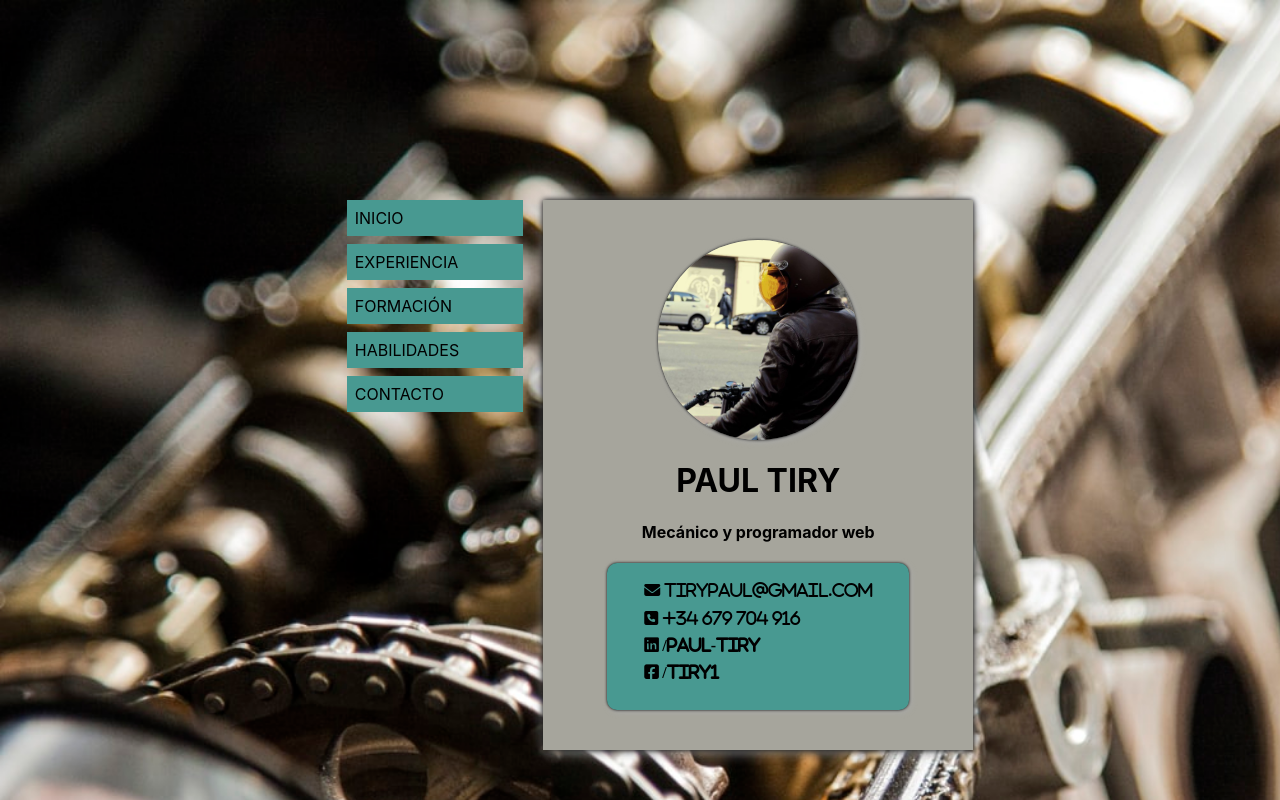
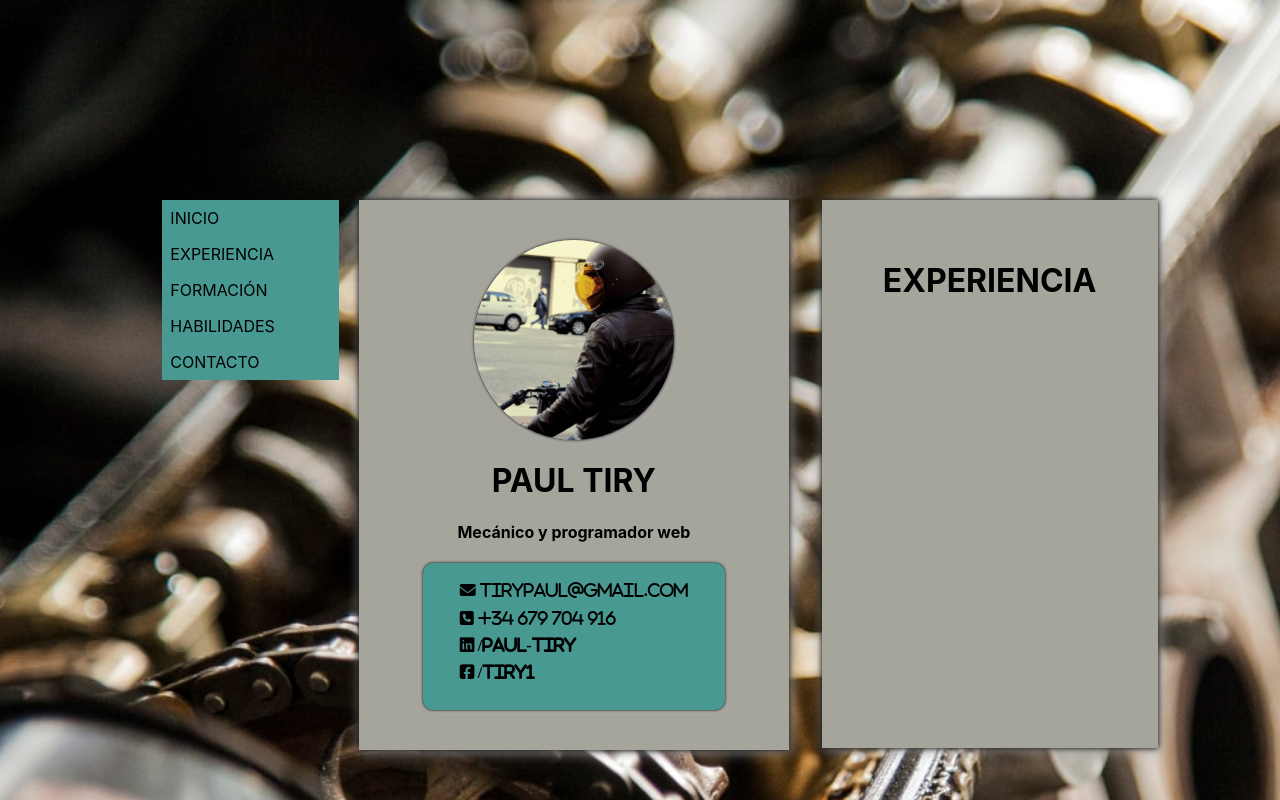
Before and after one commit to ptiry02/mi-web-react, a React (Create React App) app: page / in a window 1280 px wide. Shown: the top 800 px of the page. Built offline with nearby package versions, Linux system fonts and the light colour scheme.

Commit message:
selection works

```diff
--- a/src/App.jsx
+++ b/src/App.jsx
@@ -1,12 +1,26 @@
 import { MainCard } from "./components/MainCard";
 import styled from "styled-components";
-import { Menu } from "./components/Menu";
+import { Button } from "./components/Button";
+import { MenuItems } from "./components/MenuItems";
+import { ExpCard } from "./components/ExpCard";
 
 export const App = () => {
   return (
     <Container>
-      <Menu />
+      <MenuList>
+        {MenuItems.map((item, index) => (
+          <Element key={index}>
+            <Button
+              id={item.id}
+              className={item.cName}
+              title={item.title}
+              onClick
+            />
+          </Element>
+        ))}
+      </MenuList>
       <MainCard />
+      <ExpCard />
     </Container>
   );
 };
@@ -18,3 +32,12 @@ const Container = styled.div`
   align-items: flex-start;
   column-gap: 20px;
 `;
+
+const MenuList = styled.ul`
+  list-style: none;
+  margin: 0;
+`;
+
+const Element = styled.li`
+  display: block;
+`;
--- /dev/null
+++ b/src/components/Button.jsx
@@ -0,0 +1,33 @@
+import React from "react";
+import styled from "styled-components";
+
+export const Button = (props) => {
+  const handleClick = (data) => {
+    let a = data;
+    console.log(a);
+  };
+  return (
+    <Btn
+      id={props.id}
+      className={props.cName}
+      onClick={() => handleClick(props.id)}
+    >
+      {props.title.toUpperCase()}
+    </Btn>
+  );
+};
+
+const Btn = styled.a`
+  display: block;
+  background-color: #489991;
+  text-decoration: none;
+  color: black;
+  padding: 0.5rem 4rem 0.5rem 0.5rem;
+  transition: all 300ms;
+  cursor: pointer;
+  :hover {
+    background-color: #f2c24e;
+    padding-left: 1rem;
+    padding-right: 3.5rem;
+  }
+`;
--- /dev/null
+++ b/src/components/ExpCard.jsx
@@ -0,0 +1,20 @@
+import React from "react";
+import styled from "styled-components";
+
+export const ExpCard = () => {
+  return (
+    <Card>
+      <h1>EXPERIENCIA</h1>
+    </Card>
+  );
+};
+
+const Card = styled.div`
+  height: 468px;
+  margin-left: 0.8rem;
+  padding: 2.5rem;
+  background-color: #a6a59c;
+  width: 20%;
+  box-shadow: 0px 0px 6px black, 2px 2px 12px darkgray;
+  text-align: center;
+`;
--- a/src/components/Menu.jsx
+++ /dev/null
@@ -1,49 +0,0 @@
-import React from "react";
-import styled from "styled-components";
-import { MenuItems } from "./MenuItems";
-
-export const Menu = () => {
-  return (
-    <MainMenu>
-      <List>
-        {MenuItems.map((item, index) => {
-          return (
-            <Button key={index}>
-              <Link id={item.title} className={item.cName} href={item.url}>
-                {item.title.toUpperCase()}
-              </Link>
-            </Button>
-          );
-        })}
-      </List>
-    </MainMenu>
-  );
-};
-
-const MainMenu = styled.div`
-  display: flex;
-  flex-direction: column;
-`;
-
-const List = styled.ul`
-  list-style: none;
-  margin: 0;
-`;
-
-const Button = styled.li`
-  margin-bottom: 0.5rem;
-`;
-
-const Link = styled.a`
-  display: block;
-  background-color: #489991;
-  text-decoration: none;
-  color: black;
-  padding: 0.5rem 4rem 0.5rem 0.5rem;
-  transition: all 300ms;
-  :hover {
-    background-color: #f2c24e;
-    padding-left: 1rem;
-    padding-right: 3.5rem;
-  }
-`;
--- a/src/components/MenuItems.jsx
+++ b/src/components/MenuItems.jsx
@@ -1,27 +1,32 @@
 export const MenuItems = [
   {
     title: "inicio",
-    url: "#",
+    url: "#1",
     cName: "menu-link",
+    id: "home",
   },
   {
     title: "experiencia",
-    url: "#",
+    url: "#2",
     cName: "menu-link",
+    id: "exp",
   },
   {
     title: "formación",
-    url: "#",
+    url: "#3",
     cName: "menu-link",
+    id: "form",
   },
   {
     title: "habilidades",
-    url: "#",
+    url: "#4",
     cName: "menu-link",
+    id: "hab",
   },
   {
     title: "contacto",
-    url: "#",
+    url: "#5",
     cName: "menu-link",
+    id: "contact",
   },
 ];
```
